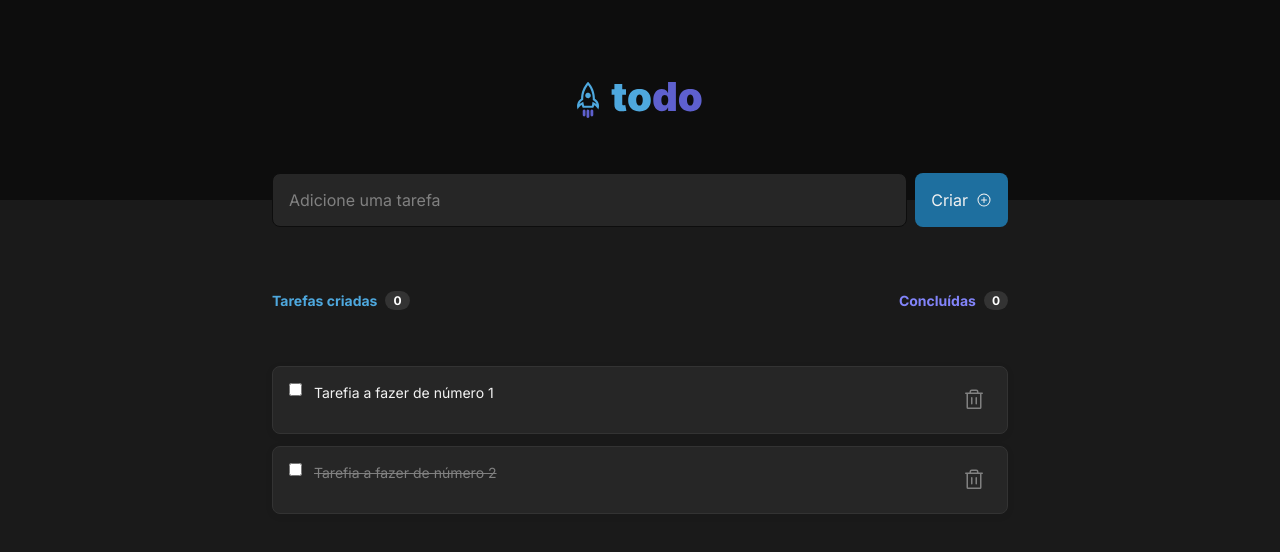
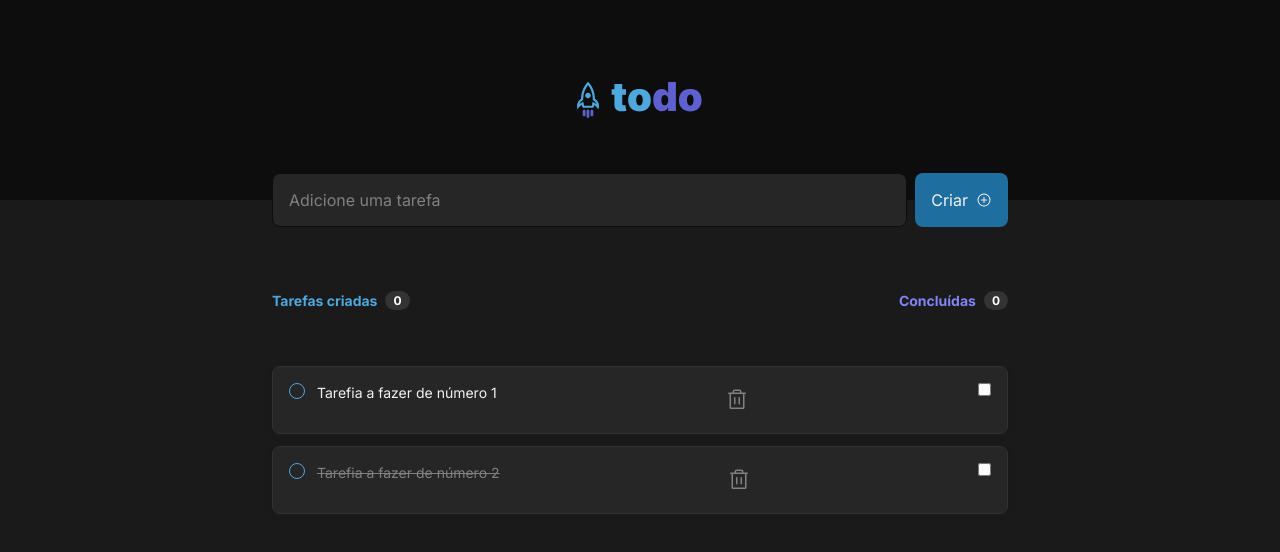
Before and after one commit to romerotg/desafio-01-ignite-praticando-conceitos-do-reactjs, a React (Vite) app: page / in a window 1280 px wide. Shown: the top 552 px of the page. Built offline with nearby package versions, Linux system fonts and the light colour scheme.

Commit message:
Styling the task checkbox

```diff
--- a/src/components/Task.module.css
+++ b/src/components/Task.module.css
@@ -18,9 +18,43 @@
   gap: 0.75rem;
 }
 
-.taskInfo input {
+.taskInfo input[type="checkbox"] {
+  appearance: none;
+
   line-height: 0;
   box-shadow: none;
+
+  width: 1rem;
+  height: 1rem;
+
+  color: var(--gray-100);
+  border: 1px solid var(--blue-300);
+  border-radius: 50%;
+
+  position: relative;
+}
+
+.taskInfo input[type="checkbox"]:hover {
+  border: 1px solid var(--blue-500);
+}
+
+.taskInfo input[type="checkbox"]:checked {
+  border: 1px solid var(--purple-500);
+  background: var(--purple-500);
+}
+
+.taskInfo input[type="checkbox"]:checked:hover {
+  border: 1px solid var(--purple-300);
+  background: var(--purple-300);
+}
+
+.taskInfo input[type="checkbox"]:checked::before {
+  content: "✓";
+  position: absolute;
+  font-size: 0.8rem;
+  font-weight: 700;
+  top: 0.5rem;
+  left: 0.1rem;
 }
 
 .taskTextUnchecked {
--- a/src/components/Task.tsx
+++ b/src/components/Task.tsx
@@ -24,9 +24,12 @@ export function Task({ task, onDeleteTask }: TaskProps) {
           {task.content}
         </p>
       </div>
+
       <button onClick={handleDeleteTask}>
         <Trash size={24} />
       </button>
+
+      <input type="checkbox"/>
     </div>
   );
 }
```
